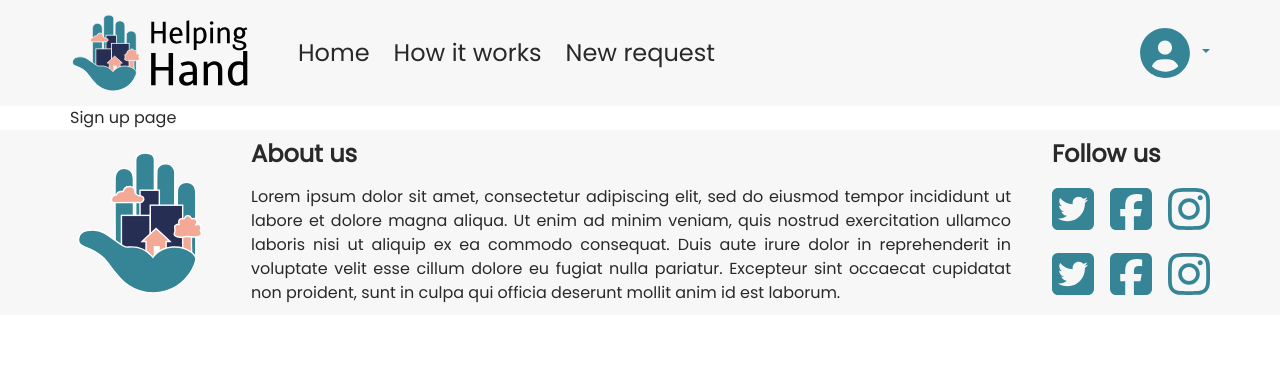
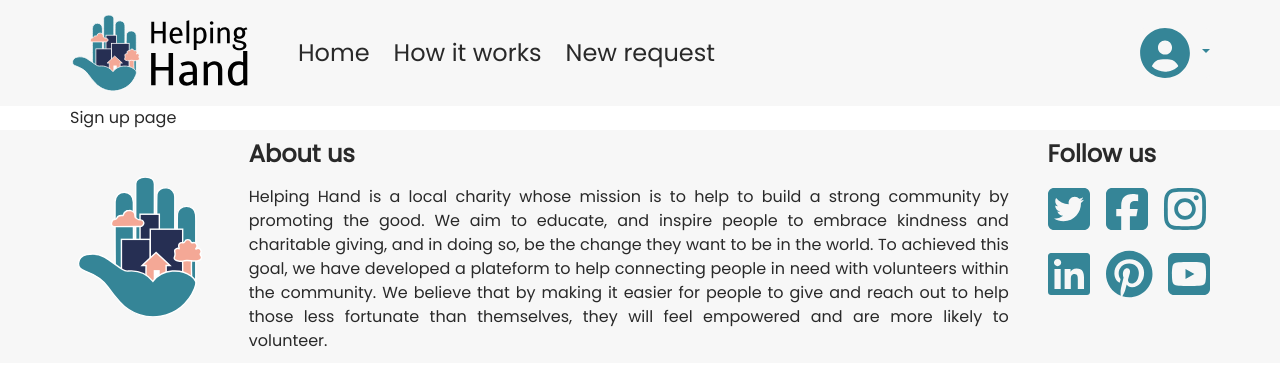
Before and after one commit to MathieuParadis/helping-hand, a React (Create React App) app: page /signup in a window 1280 px wide. Shown: the top 386 px of the page. Built offline with nearby package versions, Linux system fonts and the light colour scheme.

Commit message:
edited footer

```diff
--- a/src/components/Footer.jsx
+++ b/src/components/Footer.jsx
@@ -14,7 +14,12 @@ const Footer = () => {
         <img src={logo} alt="Boulder Bike Tour logo" className="logo mb-4 mb-lg-0" />
         <div className="align-self-lg-start col-7 col-xl-8 mb-4 mb-lg-0">
           <h4 className="mb-3 text-center text-lg-start"><strong>About us</strong></h4>
-          <p className="mb-0 text-justify">Lorem ipsum dolor sit amet, consectetur adipiscing elit, sed do eiusmod tempor incididunt ut labore et dolore magna aliqua. Ut enim ad minim veniam, quis nostrud exercitation ullamco laboris nisi ut aliquip ex ea commodo consequat. Duis aute irure dolor in reprehenderit in voluptate velit esse cillum dolore eu fugiat nulla pariatur. Excepteur sint occaecat cupidatat non proident, sunt in culpa qui officia deserunt mollit anim id est laborum.</p>
+          <p className="mb-0 text-justify">
+            Helping Hand is a local charity whose mission is to help to build a strong community by promoting the good.
+            We aim to educate, and inspire people to embrace kindness and charitable giving, and in doing so, be the change they want to be in the world.
+            To achieved this goal, we have developed a plateform to help connecting people in need with volunteers within the community.
+            We believe that by making it easier for people to give and reach out to help those less fortunate than themselves, they will feel empowered and are more likely to volunteer.
+          </p>
         </div>
         <div className="align-self-lg-start">
           <h4 className="mb-3 text-center text-lg-start"><strong>Follow us</strong></h4>
@@ -31,13 +36,13 @@ const Footer = () => {
           </div>
           <div className="mb-4 mb-lg-0 text-center text-lg-start">
             <a href="https://twitter.com/" target="_blank">
-              <FontAwesomeIcon icon="fa-brands fa-twitter-square" size="3x" className="navlink"/>
+              <FontAwesomeIcon icon="fa-brands fa-linkedin" size="3x" className="navlink"/>
             </a>
             <a href="https://facebook.com/" target="_blank">
-              <FontAwesomeIcon icon="fa-brands fa-facebook-square" size="3x" className="navlink mx-3"/>
+              <FontAwesomeIcon icon="fa-brands fa-pinterest" size="3x" className="navlink mx-3"/>
             </a>
             <a href="https://instagram.com/" target="_blank">
-              <FontAwesomeIcon icon="fa-brands fa-instagram" size="3x" className="navlink"/>
+              <FontAwesomeIcon icon="fa-brands fa-youtube-square" size="3x" className="navlink"/>
             </a>
           </div>
         </div>
```
